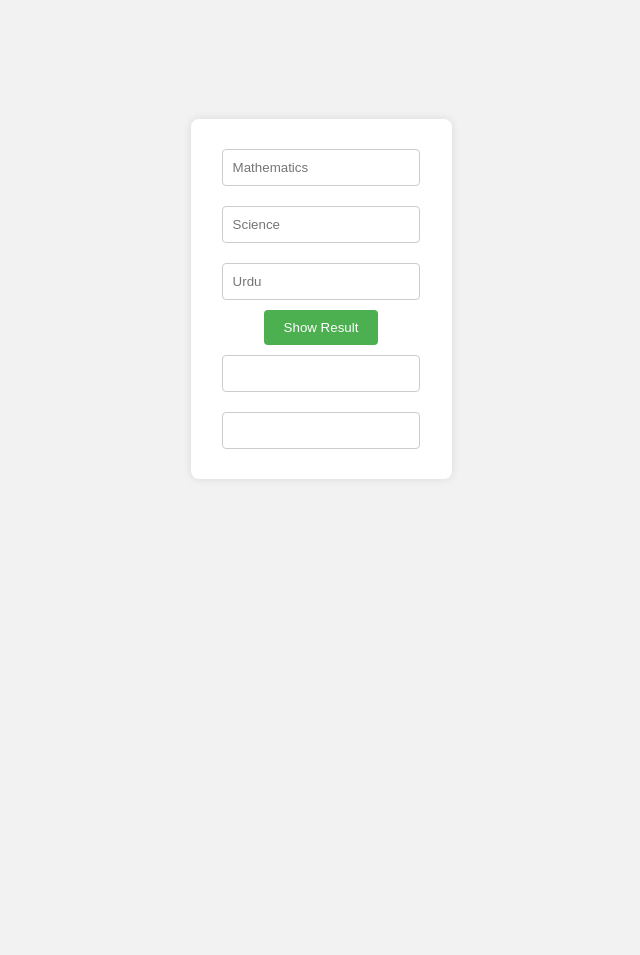
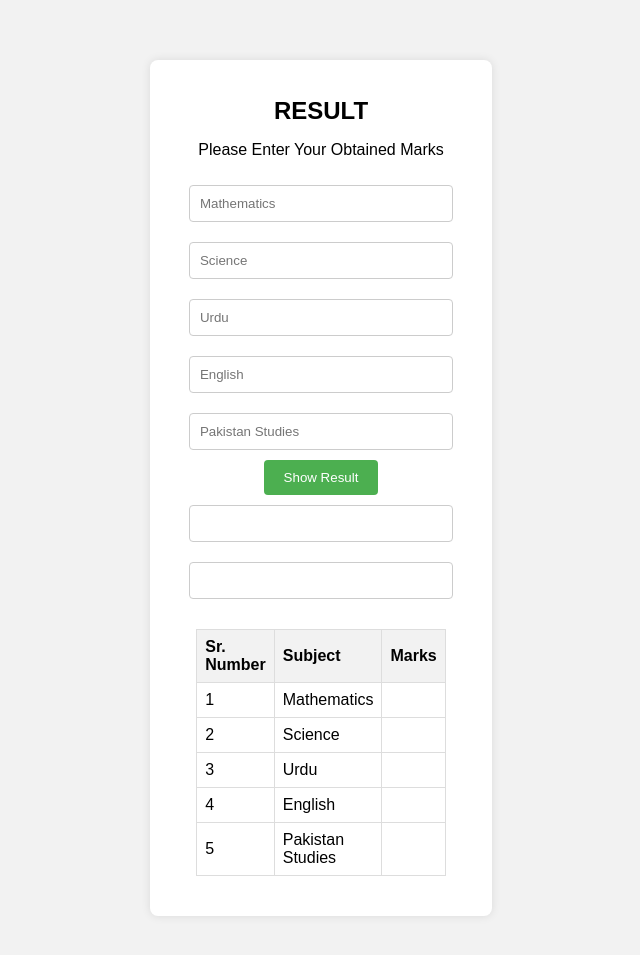
Before and after one commit to abdullah8115/marks-calc, a plain HTML site: page index.html in a window 1280 px wide. Shown: the part 101-1056 px from the top of the page, without its empty margins (319-959 px from the left). Before the commit the page ends 800 px from the top, so only its background shows below. Drawn offline with Linux system fonts and the light colour scheme.

Commit message:
Update index.html

```diff
--- a/index.html
+++ b/index.html
@@ -9,7 +9,7 @@
         body {
             font-family: Arial, sans-serif;
             background-color: #f2f2f2;
-            margin: 0;
+            margin: 5cm;
             padding: 0;
             display: flex;
             align-items: center;
@@ -23,6 +23,11 @@
             border-radius: 8px;
             box-shadow: 0 0 10px rgba(0, 0, 0, 0.1);
             text-align: center;
+        }
+
+        h1 {
+            font-size: 24px;
+            margin-bottom: 10px;
         }
 
         input {
@@ -42,7 +47,8 @@
             cursor: pointer;
         }
 
-        #result {
+        #result,
+        #percentage {
             padding: 10px;
             margin: 10px;
             border: 1px solid #ccc;
@@ -51,15 +57,34 @@
             font-weight: bold;
             color: #333;
         }
+
+        table {
+            width: 80%;
+            margin: 20px auto;
+            border-collapse: collapse;
+        }
+
+        th,
+        td {
+            border: 1px solid #ddd;
+            padding: 8px;
+            text-align: left;
+        }
+
+        th {
+            background-color: #f2f2f2;
+        }
     </style>
     <script>
         function ShowResult() {
             let math = parseInt(document.getElementById("M").value);
             let science = parseInt(document.getElementById("S").value);
             let urdu = parseInt(document.getElementById("U").value);
+            let english = parseInt(document.getElementById("E").value);
+            let pakistanstd = parseInt(document.getElementById("Pst").value);
 
-            let add = math + science + urdu;
-            let per = (add * 100) / 300;
+            let add = math + science + urdu + english + pakistanstd;
+            let per = (add * 100) / 500;
             let resultElement = document.getElementById("result");
 
             if (per > 89) {
@@ -80,6 +105,12 @@
 
             let percentageElement = document.getElementById("percentage");
             percentageElement.value = per.toFixed(2) + "%";
+
+            document.getElementById("mathMarks").innerText = math;
+            document.getElementById("scienceMarks").innerText = science;
+            document.getElementById("urduMarks").innerText = urdu;
+            document.getElementById("englishMarks").innerText = english;
+            document.getElementById("pstMarks").innerText = pakistanstd;
         }
     </script>
 </head>
@@ -87,17 +118,63 @@
 <body>
 
     <form>
+        <h1>RESULT</h1>
+        <p>Please Enter Your Obtained Marks</p>
         <input type="number" max="100" name="Math" id="M" placeholder="Mathematics">
-    </br>
+        <br>
         <input type="number" max="100" name="Science" id="S" placeholder="Science">
-    </br>
+        <br>
         <input type="number" max="100" name="Urdu" id="U" placeholder="Urdu">
-    </br>
+        <br>
+        <input type="number" max="100" name="English" id="E" placeholder="English">
+        <br>
+        <input type="number" max="100" name="PST" id="Pst" placeholder="Pakistan Studies">
+        <br>
         <button type="button" onclick="ShowResult()">Show Result</button>
-    </br>
+        <br>
         <input type="text" id="result" readonly />
-    </br>
-    <input type="text" id="percentage" readonly />
+        <br>
+        <input type="text" id="percentage" readonly />
+
+        <table>
+
+            <tr>
+                <th>Sr. Number</th>
+                <th>Subject</th>
+                <th>Marks</th>
+            </tr>
+
+            <tr>
+                <td>1</td>
+                <td>Mathematics</td>
+                <td id="mathMarks"></td>
+            </tr>
+
+            <tr>
+                <td>2</td>
+                <td>Science</td>
+                <td id="scienceMarks"></td>
+            </tr>
+
+            <tr>
+                <td>3</td>
+                <td>Urdu</td>
+                <td id="urduMarks"></td>
+            </tr>
+
+            <tr>
+                <td>4</td>
+                <td>English</td>
+                <td id="englishMarks"></td>
+            </tr>
+
+            <tr>
+                <td>5</td>
+                <td>Pakistan Studies</td>
+                <td id="pstMarks"></td>
+            </tr>
+
+        </table>
     </form>
 
 </body>
```
